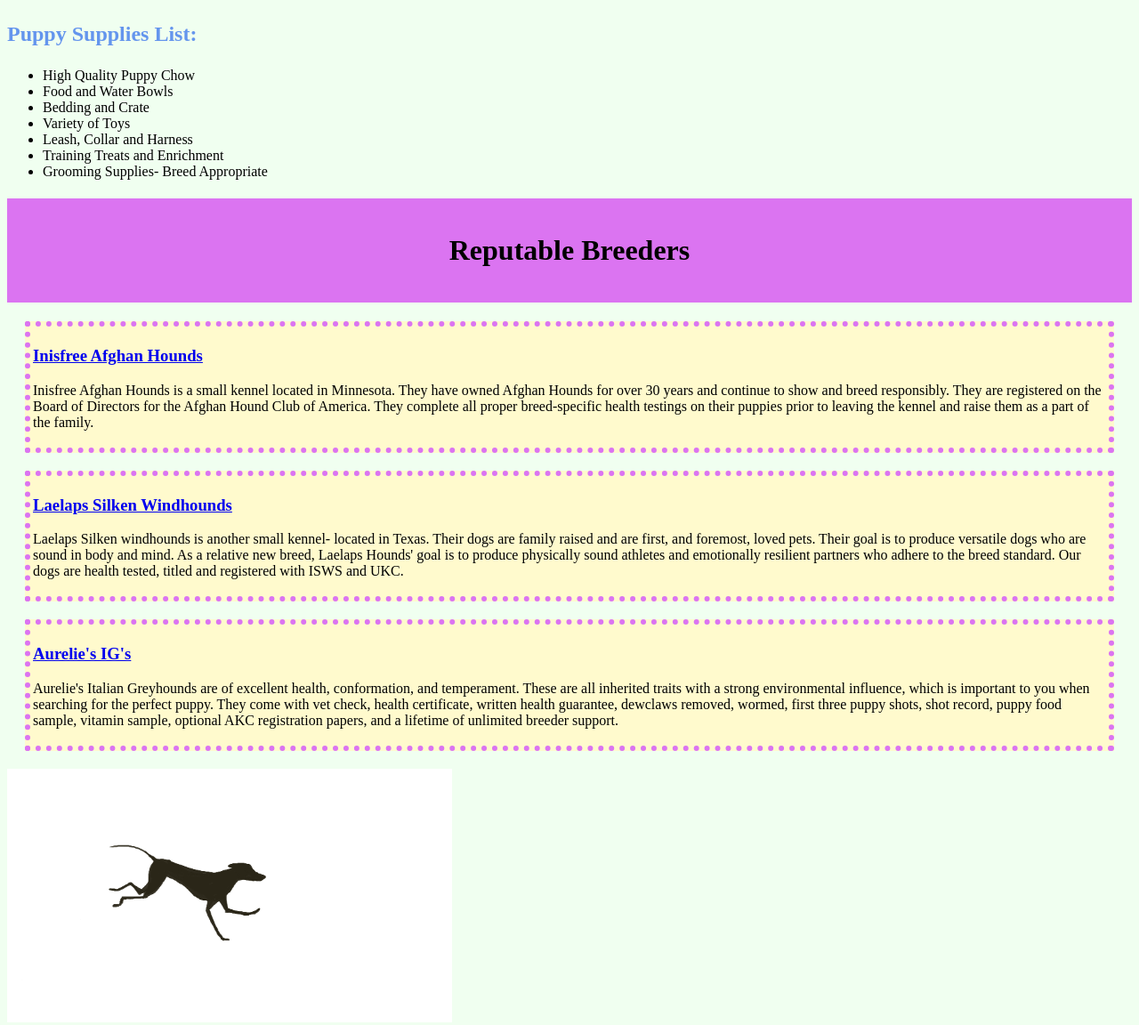
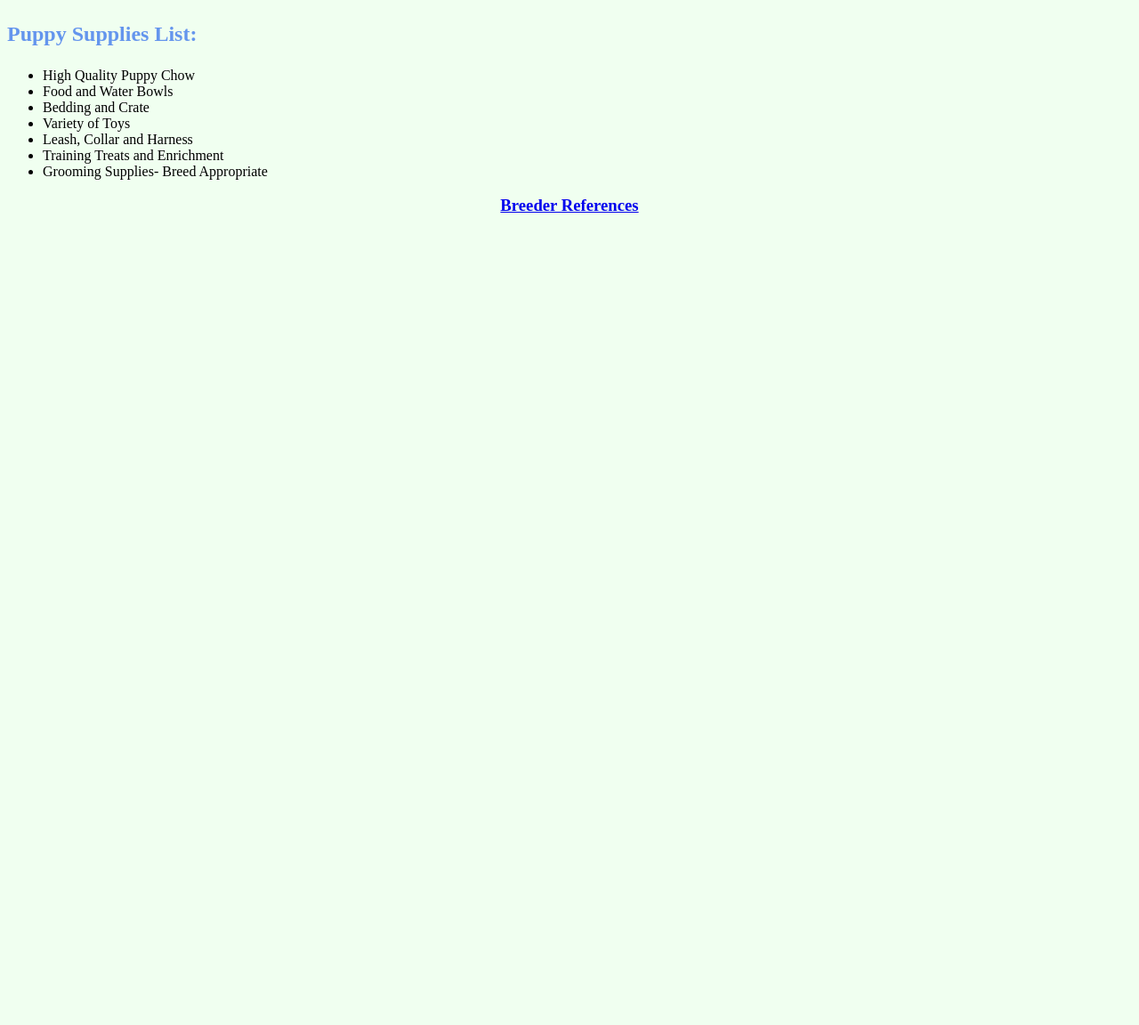
Before and after one commit to desertash/HTML1, a plain HTML site: page index.html in a window 1280 px wide. Shown: the part 2575-3727 px from the top of the page at 89% size. After the commit the page ends 2836 px from the top, so only its background shows below. Drawn offline with Linux system fonts and the light colour scheme.

Commit message:
updateforsubmission

```diff
--- a/index.html
+++ b/index.html
@@ -96,55 +96,16 @@ body {background-color: honeydew;}
 	</ul></p>
 
 
-</p></body>
 <head>
 <style>
-#myHeader {
-  background-color: #DB74F1;
-  color: black;
-  padding: 40px;
+div.a {
   text-align: center;
 }
-</style>
-</head>
-<body>
+	</head></style>
+<div class="a">
+	<p><h3><a href="breeders.html">Breeder References</a></h3></p>
+	</div>
 
-
-<h1 id="myHeader">Reputable Breeders</h1>
-
-</body>
-
-<head>
-<style>
-.breeder {
-  background-color: lemonchiffon;
-  color: black;
-  border: 6px dotted #DB74F1;
-  margin: 20px;
-  padding: 3px;
-}
-</style>
-</head>
-<body>
-
-<div class="breeder">
-	<h3><a href="https://jolieafghans.com/">Inisfree Afghan Hounds</a></h3>
-<p>Inisfree Afghan Hounds is a small kennel located in Minnesota. They have owned Afghan Hounds for over 30 years and continue to show and breed responsibly. They are registered on the Board of Directors for the Afghan Hound Club of America. They complete all proper breed-specific health testings on their puppies prior to leaving the kennel and raise them as a part of the family. </p>
-</div>
-
-<div class="breeder">
-	<h3><a href="https://www.laelapshounds.com/">Laelaps Silken Windhounds</a></h3>
-	<p>Laelaps Silken windhounds is another small kennel- located in Texas. Their dogs are family raised and are first, and foremost, loved pets. Their goal is to produce versatile dogs who are sound in body and mind.  As a relative new breed, Laelaps Hounds' goal is to produce physically sound athletes and emotionally resilient partners who adhere to the breed standard. Our dogs are health tested, titled and registered with ISWS and UKC.</p>
-
-</div>
-
-<div class="breeder">
-<h3><a href="https://www.myitaliangreyhound.com/">Aurelie's IG's</a></h3>
-<p>Aurelie's Italian Greyhounds are of excellent health, conformation, and temperament. These are all inherited traits with a strong environmental influence, which is important to you when searching for the perfect puppy. They come with vet check, health certificate, written health guarantee, dewclaws removed, wormed, first three puppy shots, shot record, puppy food sample, vitamin sample, optional AKC registration papers, and a lifetime of unlimited breeder support.</p>
-</div>
-
-</body>
-
-<img src="images/runningdog.gif" alt="running sighthound animation" width="500px"/>
+</head></p></body>
 
 </body></html>
```
Also changed, not shown: breeders.html (added, +60 -0 lines).
